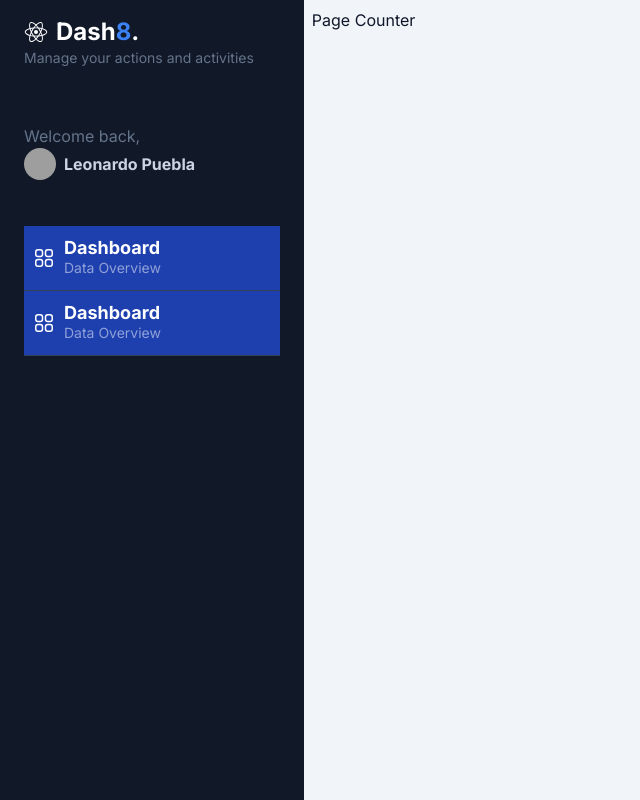
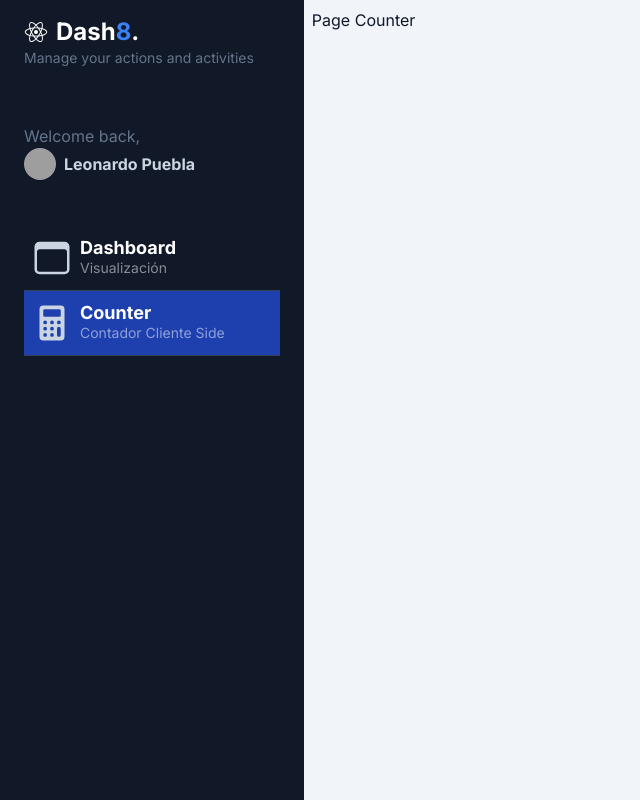
Before and after one commit to Leonardo-Robot-PostRock/Dashboard-page, a Next.js app: page /dashboard/counter in a window 1280 px wide. Shown: the whole page, without its empty margins (0-640 px from the left). Built offline with nearby package versions, Linux system fonts and the light colour scheme; grey boxes are pictures that could not be loaded.

Commit message:
optimizacion de SidebarMenuItem

```diff
--- a/src/app/components/SidebarMenuItem.tsx
+++ b/src/app/components/SidebarMenuItem.tsx
@@ -1,3 +1,8 @@
+'use client';
+
+import Link from 'next/link';
+import { usePathname } from 'next/navigation';
+
 interface Props {
 	path: string;
 	icon: JSX.Element;
@@ -6,35 +11,25 @@
 }
 
 export const SidebarMenuItem = ({ path, icon, title, subTitle }: Props) => {
+	const currentPath = usePathname();
+
 	return (
-		<a
-			href='#'
-			className='w-full px-2 inline-flex space-x-2 items-center border-b border-slate-700 py-3 bg-blue-800 hover:bg-white/5 transition ease-linear duration-150'
+		<Link
+			key={path}
+			href={path}
+			className={`w-full px-2 inline-flex space-x-2 items-center border-b border-slate-700 py-3 hover:bg-white/5 transition ease-linear duration-150 ${ currentPath === path ? 'bg-blue-800' : '' }`}
 		>
 			<div>
-				<svg
-					xmlns='http://www.w3.org/2000/svg'
-					fill='none'
-					viewBox='0 0 24 24'
-					strokeWidth='1.5'
-					stroke='currentColor'
-					className='w-6 h-6 text-white'
-				>
-					<path
-						strokeLinecap='round'
-						strokeLinejoin='round'
-						d='M3.75 6A2.25 2.25 0 016 3.75h2.25A2.25 2.25 0 0110.5 6v2.25a2.25 2.25 0 01-2.25 2.25H6a2.25 2.25 0 01-2.25-2.25V6zM3.75 15.75A2.25 2.25 0 016 13.5h2.25a2.25 2.25 0 012.25 2.25V18a2.25 2.25 0 01-2.25 2.25H6A2.25 2.25 0 013.75 18v-2.25zM13.5 6a2.25 2.25 0 012.25-2.25H18A2.25 2.25 0 0120.25 6v2.25A2.25 2.25 0 0118 10.5h-2.25a2.25 2.25 0 01-2.25-2.25V6zM13.5 15.75a2.25 2.25 0 012.25-2.25H18a2.25 2.25 0 012.25 2.25V18A2.25 2.25 0 0118 20.25h-2.25A2.25 2.25 0 0113.5 18v-2.25z'
-					/>
-				</svg>
+				<div>
+					{icon}
+				</div>
 			</div>
 			<div className='flex flex-col'>
-				<span className='text-lg font-bold leading-5 text-white'>
-					Dashboard
-				</span>
+				<span className='text-lg font-bold leading-5 text-white'>{title}</span>
 				<span className='text-sm text-white/50 hidden md:block'>
-					Data Overview
+					{subTitle}
 				</span>
 			</div>
-		</a>
+		</Link>
 	);
 };
```
